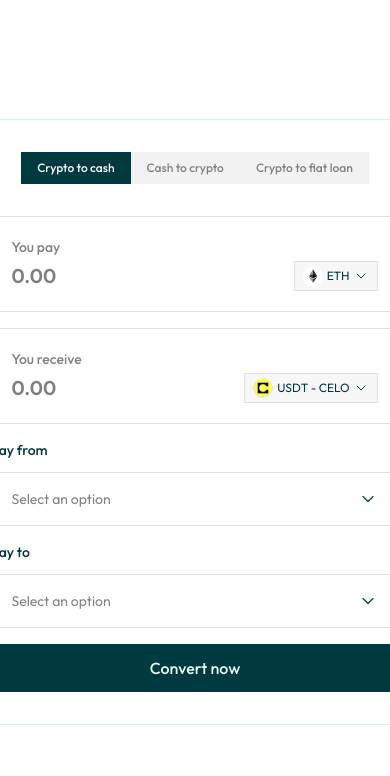
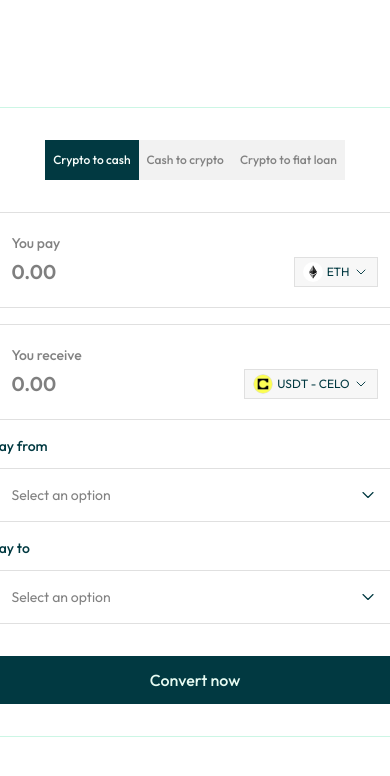
Before and after one commit to ebubesunday16/crypto-checkout, a Next.js app: page / in a window 390 px wide. Shown: the top 776 px of the page. Built offline with nearby package versions, Linux system fonts and the light colour scheme.

Commit message:
better responsiveness

```diff
--- a/components/checkout/index.tsx
+++ b/components/checkout/index.tsx
@@ -132,7 +132,7 @@ const CheckoutScreen = () => {
           <div
             key={item.id}
             onClick={() => setSelectedTransferType(item.id)}
-            className='relative z-10 rounded-[24] px-4 py-2 cursor-pointer'
+            className='relative z-10 rounded-[24] py-3 px-2 sm:px-4 sm:py-2 cursor-pointer'
           >
             {selectedTransferType === item.id && (
               <motion.div
@@ -183,12 +183,14 @@ const CheckoutScreen = () => {
           onWalletChange={setReceivingWallet}
         />
 
+      </div>
         <button
           onClick={handleConvert}
           disabled={!isFormValid || isProcessing}
           className={`
             rounded-[24] py-3 w-full font-medium
             transition-all duration-200 bg-green text-[#E6FBF2] hover:bg-green/90
+            max-w-md
             ${isFormValid && !isProcessing
               ? 'cursor-pointer'
               : ' cursor-not-allowed'
@@ -197,7 +199,6 @@ const CheckoutScreen = () => {
         >
           {isProcessing ? 'Processing...' : 'Convert now'}
         </button>
-      </div>
 
     </div>
   );
```
